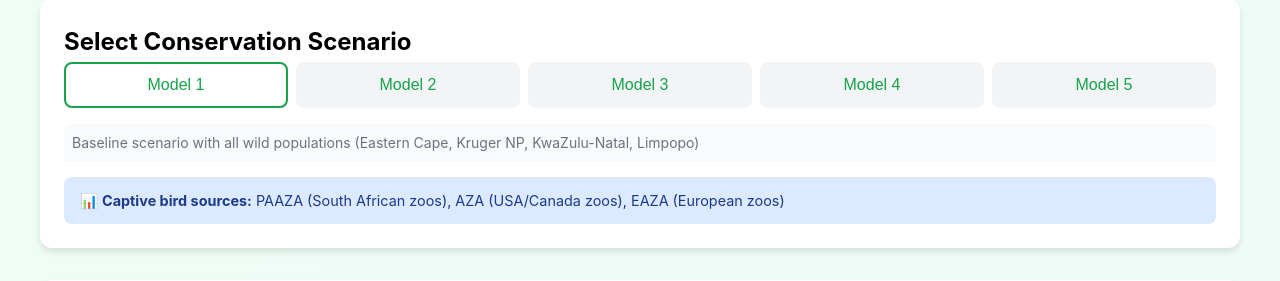
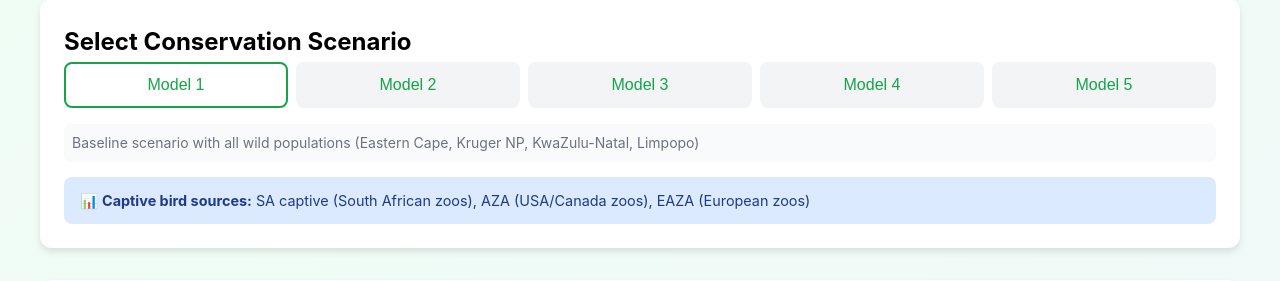
Before and after one commit to Pandabigman/SGHB_SIM, a Flask app: page / in a window 1280 px wide. Shown: the part 337-618 px from the top of the page. Run offline with Flask 3, Linux system fonts and the light colour scheme; some libraries are stand-ins or nearby versions.

Commit message:
removed PAAZA

```diff
--- a/pred/static/js/app.js
+++ b/pred/static/js/app.js
@@ -122,8 +122,8 @@ function updateModelDescription(modelNum) {
     const descriptions = {
         1: 'Baseline scenario with all wild populations (Eastern Cape, Kruger NP, KwaZulu-Natal, Limpopo)',
         2: 'Simulates loss of Eastern Cape and KwaZulu-Natal populations',
-        3: 'Baseline plus 4 South African captive birds (PAAZA zoos) added each generation',
-        4: 'Baseline plus 10 South African captive birds (PAAZA zoos) added each generation',
+        3: 'Baseline plus 4 South African captive birds (SA captive zoos) added each generation',
+        4: 'Baseline plus 10 South African captive birds (SA captive zoos) added each generation',
         5: 'Baseline plus 4 birds from mixed captive sources (South African + USA + European zoos) each generation'
     };
 
--- a/pred/templates/index.html
+++ b/pred/templates/index.html
@@ -38,7 +38,7 @@
                         <h3 style="color: #1f2937; margin-bottom: 10px;">🔬 Model Overview</h3>
                         <p style="line-height: 1.6; color: #4b5563;">
                             This simulator uses real microsatellite genetic data from <strong>199 wild Southern Ground Hornbills</strong>
-                            (4 populations in South Africa) and <strong>145 captive individuals</strong> (from PAAZA, AZA, and EAZA zoos)
+                            (4 populations in South Africa) and <strong>145 captive individuals</strong> (from SA captive, AZA, and EAZA zoos)
                             to predict population viability under different conservation scenarios over the next 50-100 generations (~1,300-2,600 years).
                         </p>
                     </div>
@@ -158,21 +158,21 @@
                             <div style="background: white; padding: 12px; border-radius: 6px; border-left: 4px solid #16a34a;">
                                 <strong style="color: #16a34a;">Model 3: Low Supplementation</strong>
                                 <p style="margin: 5px 0 0 0; color: #6b7280; font-size: 0.9em;">
-                                    4 PAAZA (South African zoo) birds released per generation. Moderate genetic rescue effect.
+                                    4 SA captive (South African zoo) birds released per generation. Moderate genetic rescue effect.
                                 </p>
                             </div>
 
                             <div style="background: white; padding: 12px; border-radius: 6px; border-left: 4px solid #9333ea;">
                                 <strong style="color: #9333ea;">Model 4: High Supplementation</strong>
                                 <p style="margin: 5px 0 0 0; color: #6b7280; font-size: 0.9em;">
-                                    10 PAAZA birds per generation. Strong genetic rescue with substantial demographic boost.
+                                    10 SA captive birds per generation. Strong genetic rescue with substantial demographic boost.
                                 </p>
                             </div>
 
                             <div style="background: white; padding: 12px; border-radius: 6px; border-left: 4px solid #ea580c;">
                                 <strong style="color: #ea580c;">Model 5: International Mix</strong>
                                 <p style="margin: 5px 0 0 0; color: #6b7280; font-size: 0.9em;">
-                                    4 birds from mixed sources (PAAZA + AZA + EAZA). Maximizes novel allele introduction.
+                                    4 birds from mixed sources (SA captive + AZA + EAZA). Maximizes novel allele introduction.
                                 </p>
                             </div>
 
@@ -185,7 +185,7 @@
                         <ul style="line-height: 1.8; color: #4b5563; margin: 0;">
                             <li><strong>Genetic Data:</strong> 14 microsatellite loci from 199 wild + 145 captive individuals</li>
                             <li><strong>Populations:</strong> Eastern Cape (n=52), Kruger NP (n=67), KwaZulu-Natal (n=35), Limpopo (n=45)</li>
-                            <li><strong>Captive Sources:</strong> PAAZA (n=63), AZA (n=55), EAZA (n=27)</li>
+                            <li><strong>Captive Sources:</strong> SA captive (n=63), AZA (n=55), EAZA (n=27)</li>
                             <li><strong>Lethal Equivalents:</strong> O'Grady et al. (2006) "Realistic levels of inbreeding depression strongly affect extinction risk"</li>
                             <li><strong>Generation Time:</strong> Kemp & Kemp (1980), Coetzee et al. (2014) - Southern Ground Hornbill biology</li>
                         </ul>
@@ -209,7 +209,7 @@
                 Baseline scenario with all wild populations (Eastern Cape, Kruger NP, KwaZulu-Natal, Limpopo)
             </div>
             <div class="info-box" style="margin-top: 15px; font-size: 0.9em;">
-                <strong>Captive bird sources:</strong> PAAZA (South African zoos), AZA (USA/Canada zoos), EAZA (European zoos)
+                <strong>Captive bird sources:</strong> SA captive (South African zoos), AZA (USA/Canada zoos), EAZA (European zoos)
             </div>
         </div>
 
```
Also changed, not shown: pred/api/index.py (+6 -6 lines).
